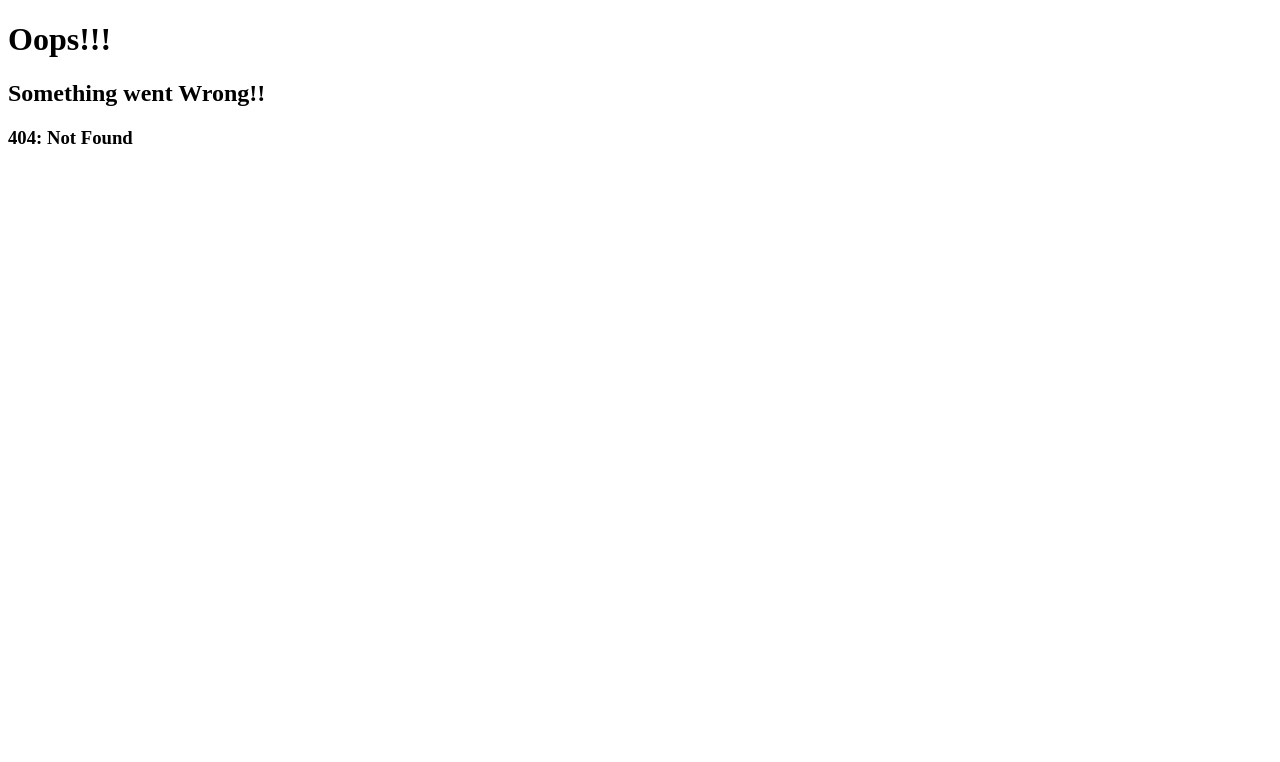
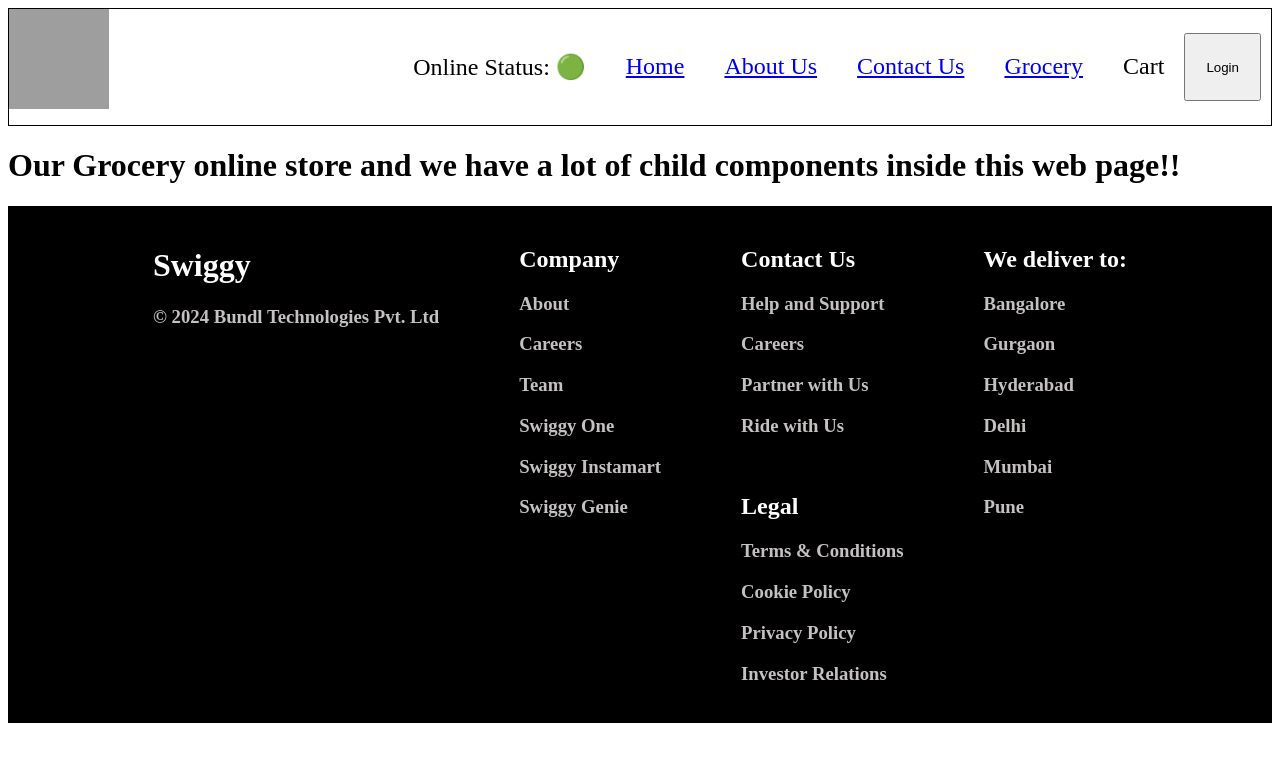
Before and after one commit to harshita-2503/NamasteReact, a React (Vite) app: page /grocery in a window 1280 px wide. Before the commit this address had no page. Shown: the top 762 px of the page. Built offline with nearby package versions, Linux system fonts and the light colour scheme; grey boxes are pictures that could not be loaded.

Commit message:
lazy loading

```diff
--- a/src/App.js
+++ b/src/App.js
@@ -578,16 +578,28 @@
 
 
 
-import React from "react";
+import React, {lazy,Suspense} from "react";
 import ReactDOM from "react-dom/client"
 import {Header} from "./component/Header";
 import Body from "./component/Body";
 import {createBrowserRouter, Outlet, RouterProvider} from "react-router-dom";
-import About from "./component/About";
+//import About from "./component/About";
 import Contact from "./component/Contact";
 import Error from "./component/Error";
 import Footer from "./component/Footer";
 import RestaurantMenu from "./component/RestaurantMenu";
+//import Grocery from "./component/Grocery";
+
+
+//Chunking
+//Code splitting
+//Dynamic Bundling
+//lazy loading
+//on demand loading
+//dynamic import
+
+const Grocery=lazy(()=>import("./component/Grocery"));
+const About=lazy(()=>import("./component/About"))
 
 const AppLayout=()=>{
   console.log(<Body/>)
@@ -621,18 +633,24 @@
       },
       {
         path: "/about",
-        element: <About/>
+        element: <Suspense fallback={<h1>Loading About</h1>}><About/></Suspense>
       },
 
       {
         path: "/contact",
         element: <Contact/>
       },
+      {
+        path: "/grocery",
+        element:<Suspense fallback={<h1>Loading ...</h1>}> <Grocery/></Suspense>
+      },
 
       {
         path: "/restaurant/:resId",
         element: <RestaurantMenu/>
       },
+
+
     ],
     errorElement: <Error/>
   },
--- /dev/null
+++ b/src/component/Grocery.js
@@ -0,0 +1,6 @@
+const Grocery= ()=>{
+    return <h1>Our Grocery online store and we have a lot of child components inside this web page!!</h1>
+}
+
+
+export default Grocery;
--- a/src/component/Header.js
+++ b/src/component/Header.js
@@ -2,6 +2,7 @@
 import { useState,useEffect } from "react"
 import { Link } from "react-router-dom"
 import useOnlineStatus from "../utils/useOnlineStatus"
+
 
 export const Header=()=>{
 
@@ -42,6 +43,8 @@
                     <li><Link to="/">Home    </Link></li>
                     <li><Link to="/about">About Us</Link></li>
                     <li><Link to="/contact">Contact Us</Link></li>
+                    <li><Link to="/grocery">Grocery</Link></li>
+
                     <li>Cart</li>
                     {/* <button className="login" onClick={()=>{
                         btnName="Logout";
```
